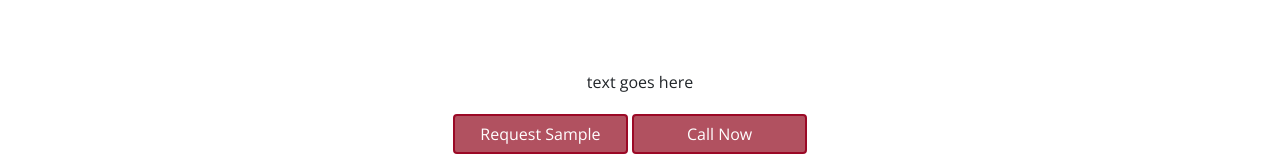
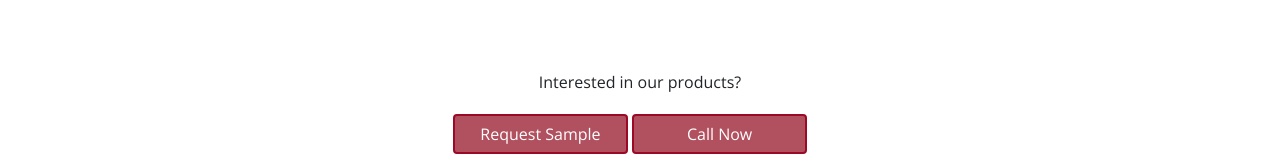
Before and after one commit to dot-slash-digital/HIB-WEB-RE, a plain HTML site: page index.html in a window 1280 px wide. Shown: the part 1740-1900 px from the top of the page. Drawn offline with nearby package versions, Linux system fonts and the light colour scheme.

Commit message:
Added copy to call-to-action section of Home and Products section

```diff
--- a/index.html
+++ b/index.html
@@ -115,8 +115,8 @@
 			<div class="row">
 				<div id="hib-home-bottom" class="col">
 					<div id="hib-home-bottom-text">
-						text goes here
-					</div>
+                        <span>Interested in our products?</span>
+                    </div>
 					<div id="hib-home-bottom-buttons">
 						<a href="contact.html" style="margin-right:-20px">
 						<button type="button" class="btn btn-primary">Request Sample</button>
```
Also changed, not shown: products.html (+2 -2 lines).
